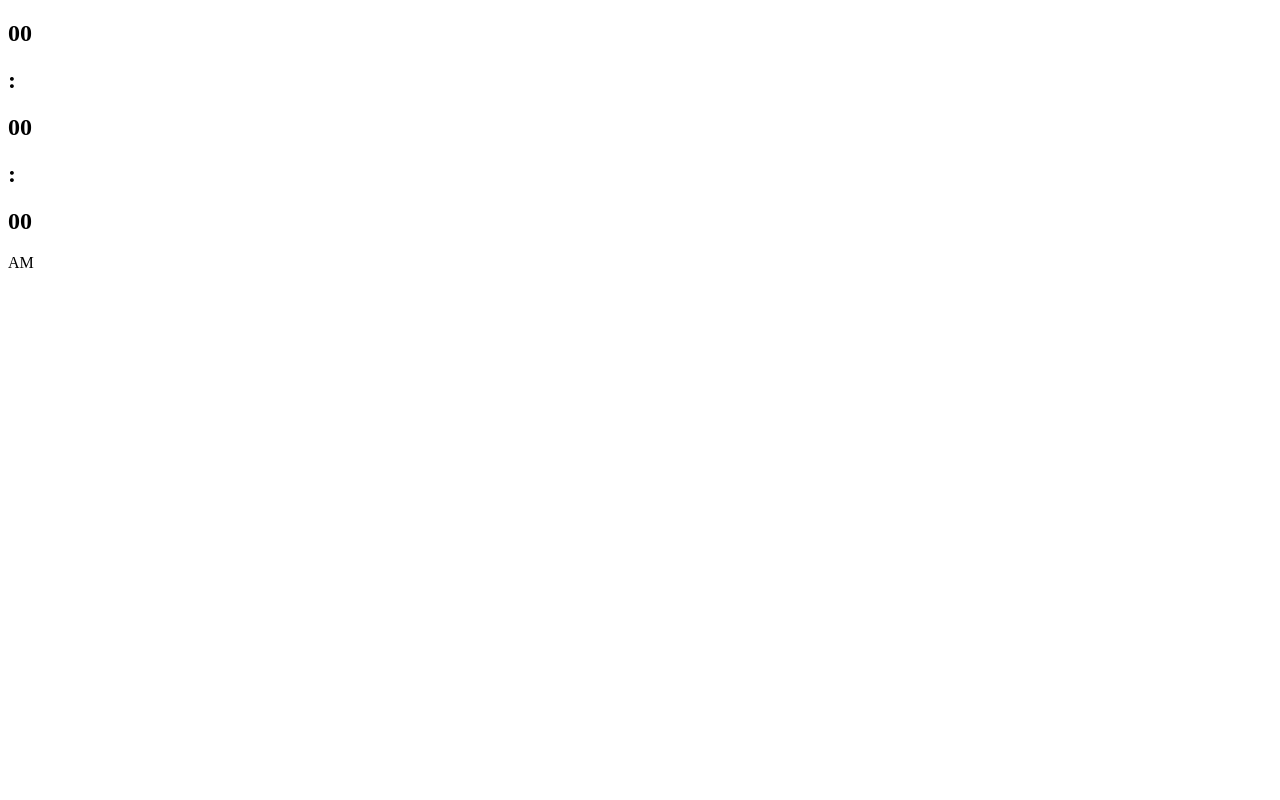
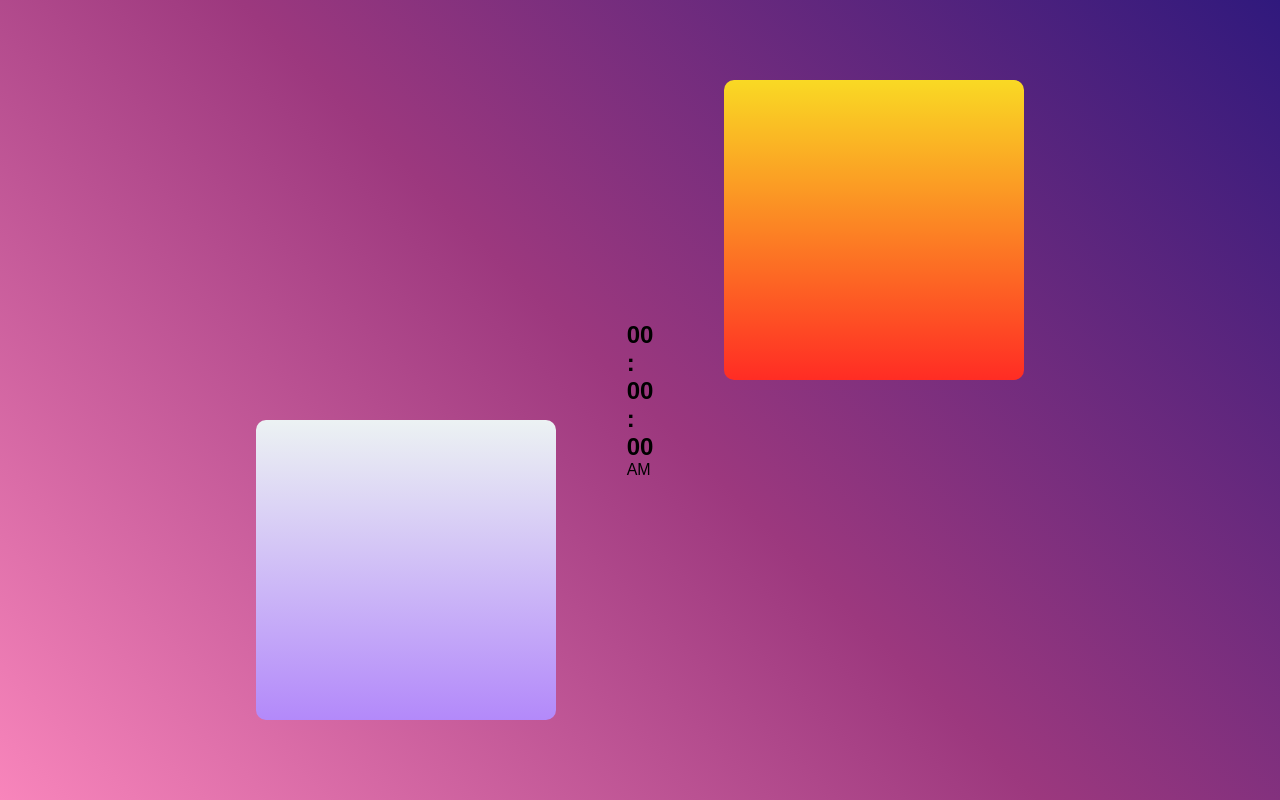
Before and after one commit to DibboT/db-digital-clock, a plain HTML site: page index.html in a window 1280 px wide. Drawn offline with Linux system fonts and the light colour scheme.

Commit message:
section added

```diff
--- a/index.html
+++ b/index.html
@@ -3,11 +3,13 @@
 <head>
     <meta charset="UTF-8">
     <meta name="viewport" content="width=device-width, initial-scale=1.0">
+    <link rel="stylesheet" href="/style.css">
     <title>Digital Clock || Dibbo</title>
 </head>
 <body>
 
     <section>
+        <!-- Container  -->
         <div class="container">
             <h2 id="hour">00</h2>
             <h2 class="dot">:</h2>
--- a/style.css
+++ b/style.css
@@ -0,0 +1,45 @@
+*{
+    margin: 0;
+    padding: 0;
+    box-sizing: border-box;
+    font-family: Arial, Helvetica, sans-serif;
+}
+
+section{
+    position: relative;
+    width: 100%;
+    height: 100vh;
+    background: linear-gradient(45deg, #f885bb, #9c387e, #30197d);
+    display: flex;
+    justify-content: center;
+    align-items: center;
+}
+section::before{
+    content: '';
+    position: absolute;
+    top: 10%;
+    right: 20%;
+    width: 300px;
+    height: 300px;
+    border-radius: 10px;
+    background: linear-gradient(#f9d924,#ff2c24);
+    animation: animate 5s ease-in-out infinite;
+    animation-delay: -2.5s;
+
+
+}
+
+section::after{
+    content: '';
+    position: absolute;
+    bottom: 10%;
+    left: 20%;
+    width: 300px;
+    height: 300px;
+    border-radius: 10px;
+    background: linear-gradient(#ecf2f3,#b389fa);
+    animation: animate 5s ease-in-out infinite;
+
+
+
+}
```
